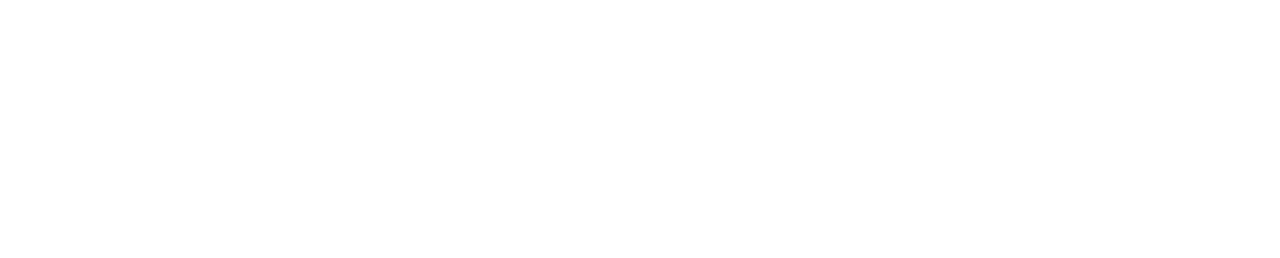
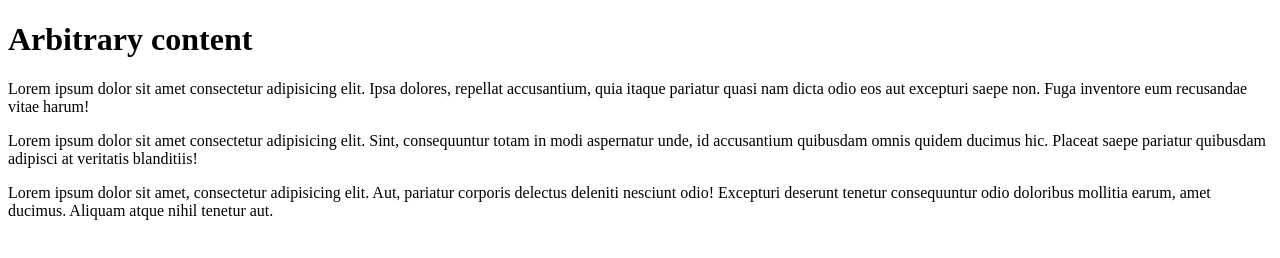
Before and after one commit to AlexanderMisyura/rsschool-cv, a plain HTML site: page index.html in a window 1280 px wide. Drawn offline with Linux system fonts and the light colour scheme.

Commit message:
refactor: add visual content to index file

```diff
--- a/index.html
+++ b/index.html
@@ -5,5 +5,24 @@
     <meta name="viewport" content="width=device-width, initial-scale=1.0">
     <title>CV#2. HTML, CSS & Git Basics</title>
   </head>
-  <body></body>
+  <body>
+    <h1>Arbitrary content</h1>
+    <p>
+      Lorem ipsum dolor sit amet consectetur adipisicing elit. Ipsa dolores,
+      repellat accusantium, quia itaque pariatur quasi nam dicta odio eos aut
+      excepturi saepe non. Fuga inventore eum recusandae vitae harum!
+    </p>
+    <p>
+      Lorem ipsum dolor sit amet consectetur adipisicing elit. Sint,
+      consequuntur totam in modi aspernatur unde, id accusantium quibusdam omnis
+      quidem ducimus hic. Placeat saepe pariatur quibusdam adipisci at veritatis
+      blanditiis!
+    </p>
+    <p>
+      Lorem ipsum dolor sit amet, consectetur adipisicing elit. Aut, pariatur
+      corporis delectus deleniti nesciunt odio! Excepturi deserunt tenetur
+      consequuntur odio doloribus mollitia earum, amet ducimus. Aliquam atque
+      nihil tenetur aut.
+    </p>
+  </body>
 </html>
```
